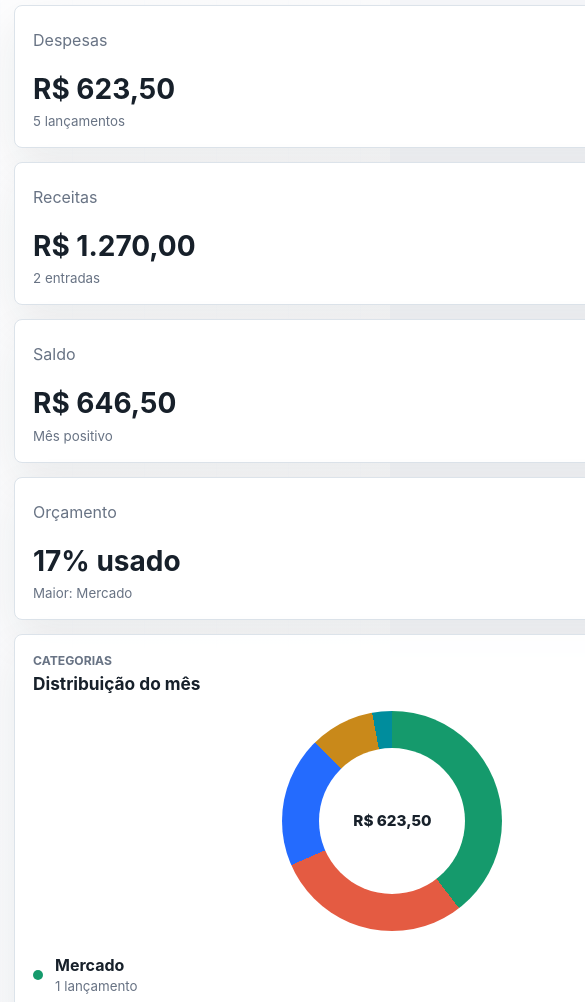
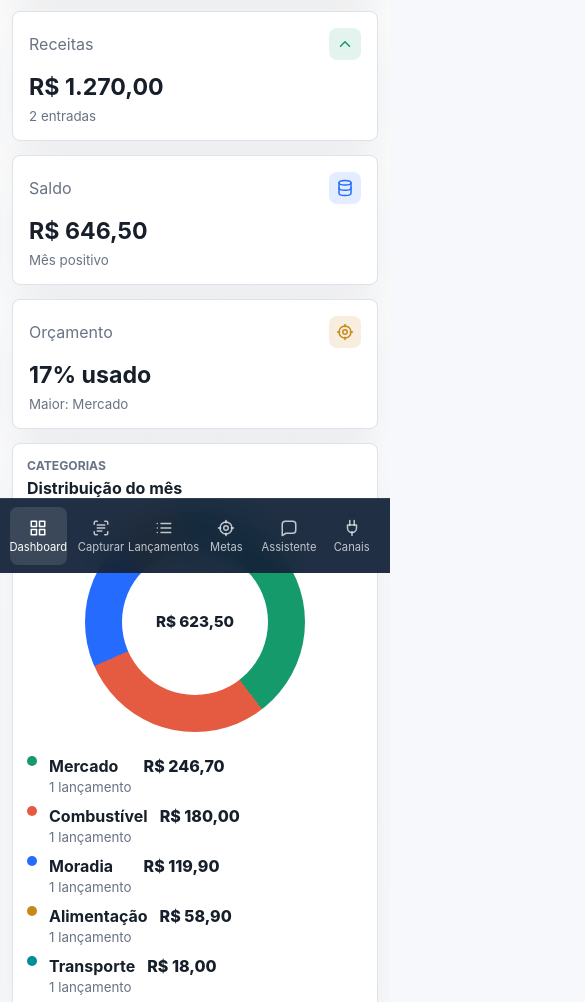
Before and after one commit to dinotusk/finance-core, a plain HTML site: page index.html in a window 390 px wide. Shown: the part 271-1273 px from the top of the page, 585 px wide, since content can reach past the window. Drawn offline with Linux system fonts and the light colour scheme.

Commit message:
Improve iPhone responsive layout

```diff
--- a/styles.css
+++ b/styles.css
@@ -46,6 +46,7 @@
 
 .app-shell {
   min-height: 100vh;
+  min-height: 100dvh;
   display: grid;
   grid-template-columns: var(--sidebar-width) 1fr;
 }
@@ -904,25 +905,52 @@
 
 @media (max-width: 780px) {
   .app-shell {
-    grid-template-columns: 1fr;
+    display: block;
   }
 
   .sidebar {
-    position: static;
+    position: fixed;
+    inset: auto 0 0 0;
+    z-index: 30;
     height: auto;
-    padding: 14px;
-    gap: 14px;
+    gap: 0;
+    padding: 8px 10px calc(8px + env(safe-area-inset-bottom));
+    border-top: 1px solid rgba(255, 255, 255, 0.08);
+    background: rgba(19, 34, 56, 0.94);
+    backdrop-filter: blur(16px);
+  }
+
+  .brand {
+    display: none;
   }
 
   .nav-list {
-    display: flex;
-    overflow-x: auto;
-    padding-bottom: 4px;
+    display: grid;
+    grid-template-columns: repeat(6, minmax(0, 1fr));
+    gap: 6px;
+    padding-bottom: 0;
   }
 
   .nav-item {
-    width: auto;
-    flex: 0 0 auto;
+    width: 100%;
+    min-height: 58px;
+    padding: 8px 4px;
+    flex-direction: column;
+    gap: 4px;
+    justify-content: center;
+    text-align: center;
+    box-shadow: none;
+  }
+
+  .nav-item.active {
+    box-shadow: none;
+  }
+
+  .nav-item span:last-child {
+    min-width: 0;
+    font-size: 0.7rem;
+    line-height: 1.1;
+    white-space: normal;
   }
 
   .sidebar-footer {
@@ -930,7 +958,7 @@
   }
 
   .workspace {
-    padding: 18px 14px 28px;
+    padding: 18px 14px calc(110px + env(safe-area-inset-bottom));
   }
 
   .topbar {
@@ -942,7 +970,19 @@
   }
 
   .topbar-actions {
-    justify-content: flex-start;
+    width: 100%;
+    display: grid;
+    grid-template-columns: minmax(0, 1fr) auto auto;
+    justify-content: stretch;
+  }
+
+  .period-picker {
+    width: 100%;
+    min-width: 0;
+  }
+
+  .period-picker input {
+    min-width: 0;
   }
 
   .metrics-grid,
@@ -969,7 +1009,97 @@
     justify-self: center;
   }
 
+  .legend-item,
+  .compact-entry,
+  .channel-item {
+    align-items: flex-start;
+  }
+
+  .legend-item .amount,
+  .compact-entry .amount,
+  .channel-item .badge {
+    margin-left: 0;
+  }
+
+  .compact-entry {
+    display: grid;
+    grid-template-columns: 32px minmax(0, 1fr);
+  }
+
+  .compact-entry .amount {
+    grid-column: 2;
+    font-size: 0.92rem;
+  }
+
+  .bar-chart {
+    height: 224px;
+    gap: 8px;
+  }
+
+  .bar-track {
+    height: 164px;
+  }
+
+  .assistant-form {
+    grid-template-columns: minmax(0, 1fr) auto;
+  }
+
+  .quick-prompts {
+    display: grid;
+    grid-template-columns: repeat(2, minmax(0, 1fr));
+  }
+
+  .quick-prompts button {
+    width: 100%;
+  }
+
   .chat-message {
     max-width: 92%;
   }
 }
+
+@media (max-width: 560px) {
+  .workspace {
+    padding-left: 12px;
+    padding-right: 12px;
+  }
+
+  .topbar {
+    margin-bottom: 18px;
+  }
+
+  .topbar h1 {
+    font-size: 1.45rem;
+  }
+
+  .metric {
+    min-height: 118px;
+    padding: 16px;
+  }
+
+  .metric strong {
+    margin-top: 14px;
+    font-size: 1.45rem;
+  }
+
+  .panel {
+    padding: 14px;
+  }
+
+  .panel-header {
+    margin-bottom: 14px;
+  }
+
+  .panel h2 {
+    font-size: 1rem;
+  }
+
+  .table-wrap {
+    margin: 0 -14px;
+    padding: 0 14px 2px;
+  }
+
+  .chat-window {
+    min-height: 360px;
+  }
+}
```
